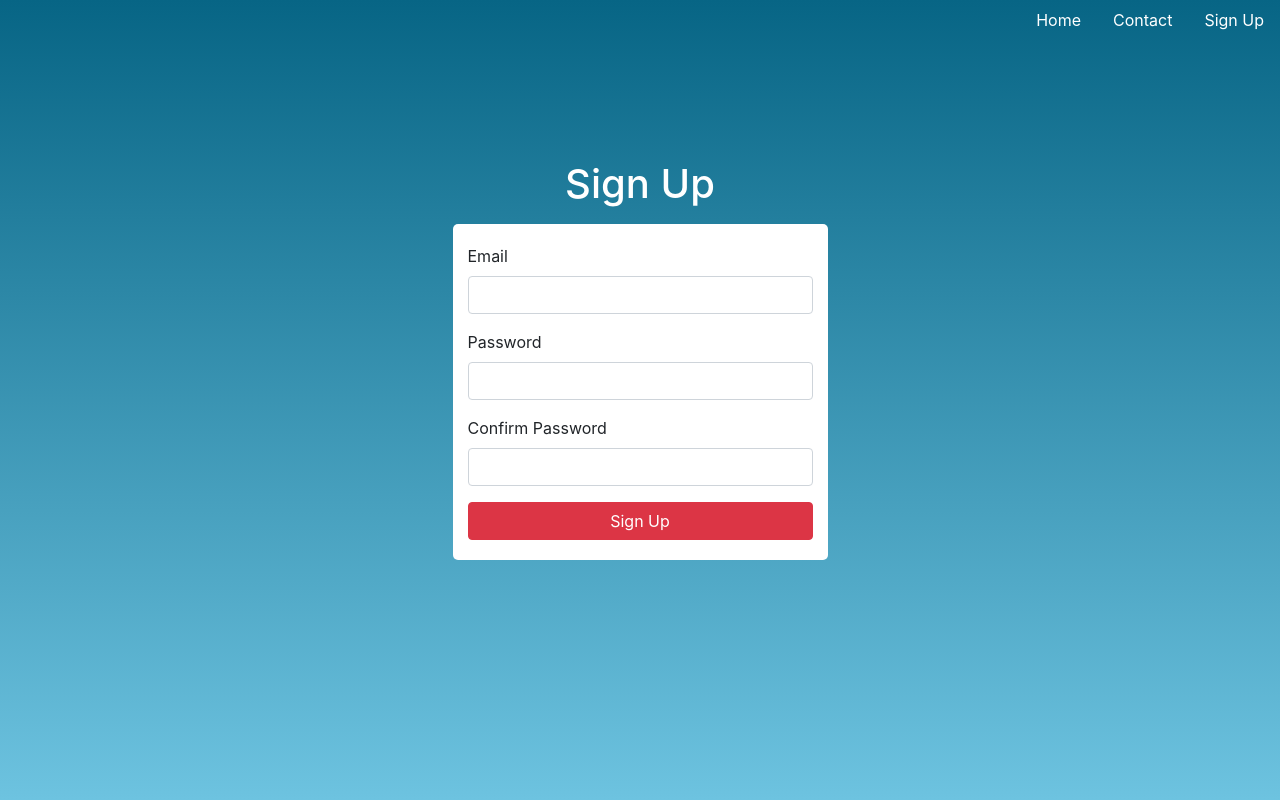
After one commit to Official3173/energy-site, a Django app: page /images/sign_up/ in a window 1280 px wide. The commit adds this page. Run offline with Django 3.2, Linux system fonts and the light colour scheme; some libraries are stand-ins or nearby versions.

Commit message:
added sign up page, with password confirmation check.

```diff
--- a/mywebsite/images/static/images/css/styles.css
+++ b/mywebsite/images/static/images/css/styles.css
@@ -99,8 +99,10 @@
 }
 
 .password-message {
-    margin-left: 15px;
+    margin-top: 10px;
     margin-bottom: 10px;
+    text-align: center;
+    color: red;
 }
 
 .white-override {
@@ -112,4 +114,9 @@
     height: 100%;
     background-image:
     linear-gradient( #076585, #6dc3e0);
+
 }
+
+.text-center {
+    text-align: center;
+}
--- /dev/null
+++ b/mywebsite/images/templates/images/sign_up.html
@@ -0,0 +1,92 @@
+<!doctype HTML>
+
+{% load static %}
+
+<html lang="en">
+
+    <head>
+        <meta charset="utf-8">
+        <meta name="viewport" content="width=device-width, initial-scale=1, shrink-to-fit=no">
+        <link rel="stylesheet" href="{% static 'images/css/styles.css' %}">
+        <link rel="stylesheet" href="https://stackpath.bootstrapcdn.com/bootstrap/4.1.3/css/bootstrap.min.css" integrity="sha384-MCw98/SFnGE8fJT3GXwEOngsV7Zt27NXFoaoApmYm81iuXoPkFOJwJ8ERdknLPMO" crossorigin="anonymous">
+    </head>
+
+<body class="signup-background">
+
+        <ul class="nav justify-content-end">
+            <li class="nav-item">
+                <a class="nav-link active white-override" onclick="returnToHomepage()" style="cursor:pointer;">Home</a>
+            </li>
+            <li class="nav-item">
+                <a class="nav-link white-override" href="#">Contact</a>
+            </li>
+            <li class="nav-item">
+                <a class="nav-link white-override" href="">Sign Up</a>
+            </li>
+        </ul>
+
+    <div class="container-fluid signup-wrapper">
+        <div class="signup-blank"></div>
+
+        <div class="center-div">
+            <h1 class="signup-text">Sign Up</h1>
+            <form class="form-centered">
+
+                <div class="form-group col-12">
+                    <label>Email</label>
+                    <input type="text" class="form-control">
+                </div>
+
+                <div class="form-group col-12">
+                    <label>Password</label>
+                    <input name="inputPassword1" type="password" class="form-control" id="password1">
+                </div>
+
+                <div class="form-group col-12">
+                    <label>Confirm Password</label>
+                    <input name="inputPassword1" type="password" class="form-control" id="password2">
+                </div>
+
+                <div class="container-fluid">
+                    <p id="message" class="password-message"></p>
+                </div>
+
+                <div class="container-fluid center-div">
+                    <button type="button" class="signup-btn btn btn-danger form-field" onclick="submitUser();">Sign Up</button>
+                </div>
+            </form>
+        </div>
+
+        <div class="signup-blank"></div>
+
+    </div>
+</body>
+
+
+<script>
+function returnToHomepage() {
+    var url = '/images/';
+    window.location = url;
+};
+
+
+
+// Checks to see if the password and confirm password are the same, displays an error if not.
+function submitUser() {
+     var password1 = document.getElementById("password1").value;
+     var password2 = document.getElementById("password2").value;
+     console.log(password1 + ' ' + password2);
+
+    if (password1 == password2) {
+        document.getElementById("message").innerHTML = '';
+        console.log('Our passwords match!');
+    } else {
+        document.getElementById("message").innerHTML = 'Passwords do not match.';
+        console.log('Our passwords do not match, or are empty.');
+    }
+}
+
+</script>
+
+
+</html>
--- a/mywebsite/images/urls.py
+++ b/mywebsite/images/urls.py
@@ -10,6 +10,8 @@ urlpatterns = [
 
     url(r'^form/$', views.form),
 
-    url(r'^sign_in/$', views.sign_in)
+    url(r'^sign_in/$', views.sign_in),
+
+    url(r'^sign_up/$', views.sign_up),
 
 ]
--- a/mywebsite/images/views.py
+++ b/mywebsite/images/views.py
@@ -37,3 +37,6 @@ def form(request):
 
 def sign_in (request):
     return render(request, 'images/sign in.html')
+
+def sign_up (request):
+    return render(request, 'images/sign_up.html')
```
Also changed, not shown: mywebsite/images/templates/images/homepage.html (+25 -1 lines), mywebsite/images/templates/images/sign in.html (+17 -2 lines), mywebsite/db.sqlite3, mywebsite/images/models.py (line endings or trailing spaces).
